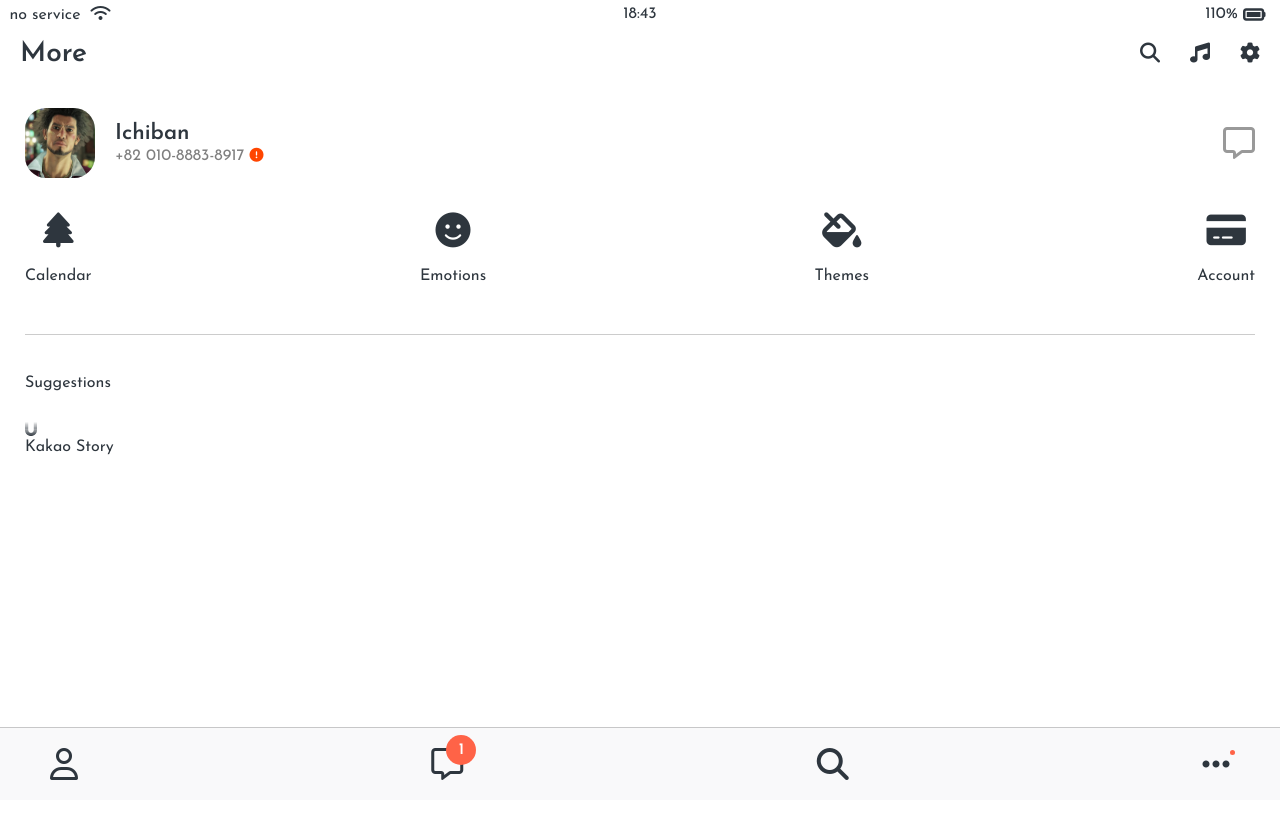
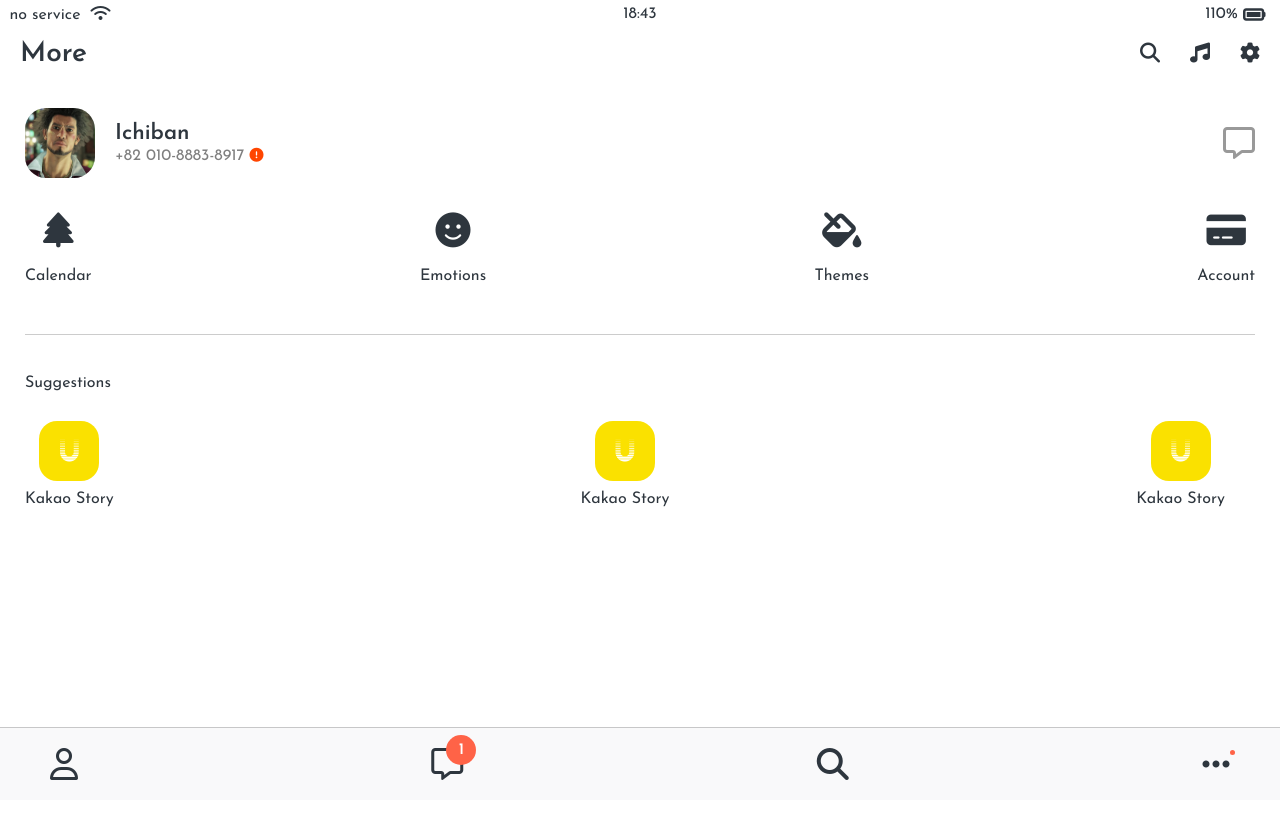
Before and after one commit to xftujoipufm/kokoa-clone-2025, a plain HTML site: page more.html in a window 1280 px wide. Shown: the top 818 px of the page. Drawn offline with Linux system fonts and the light colour scheme; files whose address does not match are found by name; a web font is replaced by a local one.

Commit message:
2025-04-08

```diff
--- a/css/screens/more.css
+++ b/css/screens/more.css
@@ -11,3 +11,31 @@
 .more-suggestions__title{
     margin-bottom: 30px;
 }
+
+.more-suggestions__icons {
+    display: flex;
+    justify-content: space-between;
+}
+
+.more-suggestions__icon {
+    margin-right: 30px;
+    display: flex;
+    flex-direction: column;
+    align-items: center;
+}
+
+.more-suggestions__icon-image {
+    width: 60px;
+    height: 60px;
+    background-color:  var(--yellow);
+    border-radius:  var(--main-border-radius);
+    display: flex;
+    justify-content: center;
+    align-items: center;
+    margin-bottom: 10px;
+}
+
+.more-suggestions__icon-image i {
+    font-size: 25px;
+    color: white;
+}
--- a/more.html
+++ b/more.html
@@ -28,14 +28,14 @@
         <div class="screen-header__icons">
             <span><i class="fa-solid fa-magnifying-glass fa-lg"></i></span>
             <span><i class="fa-solid fa-music fa-lg"></i></i></span>
-            <span><i class="fa-solid fa-gear fa-lg"></i></span>
+            <span><a href="settings.html"><i class="fa-solid fa-gear fa-lg"></i></a></span>
         </div>
     </header>
 
     <main class="main-screen more-screen">
         <div class="user-component">
             <div class="user-component__column">
-                <img src="https://github.com/xftujoipufm/kokoa-clone-2025/blob/main/maxresdefault.jpg?raw=true" class="user-component__avatar user-component__avatar--xl">
+                <img src="C:/Users/A/Desktop/kokoa-clone-2025/maxresdefault.jpg" class="user-component__avatar user-component__avatar--xl">
                 <div class="user-component__text">
                     <h4 class="user-component__title">Ichiban</h4>
                     <h6 class="user-component__subtitle">+82 010-8883-8917<i class="fa-solid fa-circle-exclamation"></i></h6>
@@ -67,7 +67,19 @@
         <div class="more-suggestions">
             <h4 class="more-suggestions__title">Suggestions</h4>
             <div class="more-suggestions__icons">
-                <div class="more-suggestions___icon">
+                <div class="more-suggestions__icon">
+                    <div class="more-suggestions__icon-image">
+                        <i class="fa-brands fa-uniregistry"></i>
+                    </div>
+                    <div class="more-suggestions__icon-text">Kakao Story</div>
+                </div>
+                <div class="more-suggestions__icon">
+                    <div class="more-suggestions__icon-image">
+                        <i class="fa-brands fa-uniregistry"></i>
+                    </div>
+                    <div class="more-suggestions__icon-text">Kakao Story</div>
+                </div>
+                <div class="more-suggestions__icon">
                     <div class="more-suggestions__icon-image">
                         <i class="fa-brands fa-uniregistry"></i>
                     </div>
```
Also changed, not shown: settings.html (added, +59 -0 lines).
